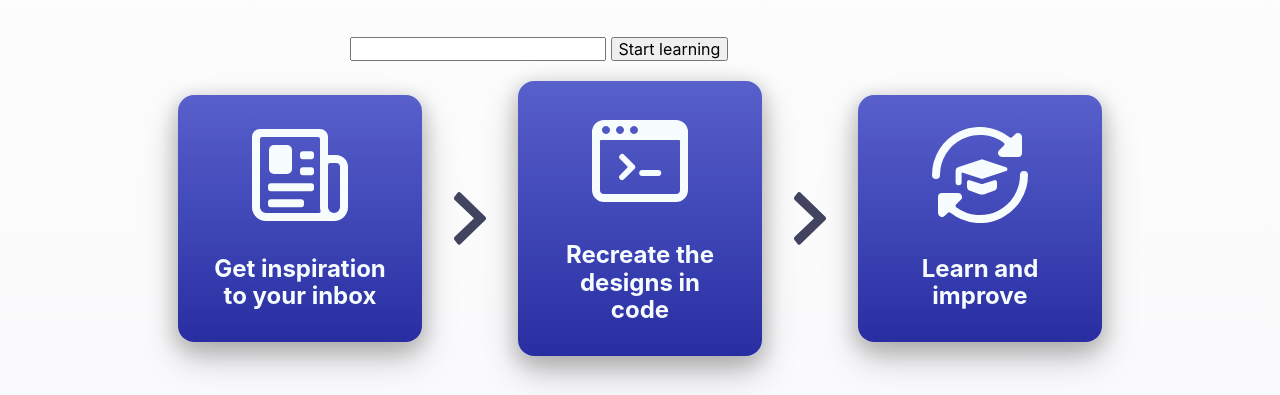
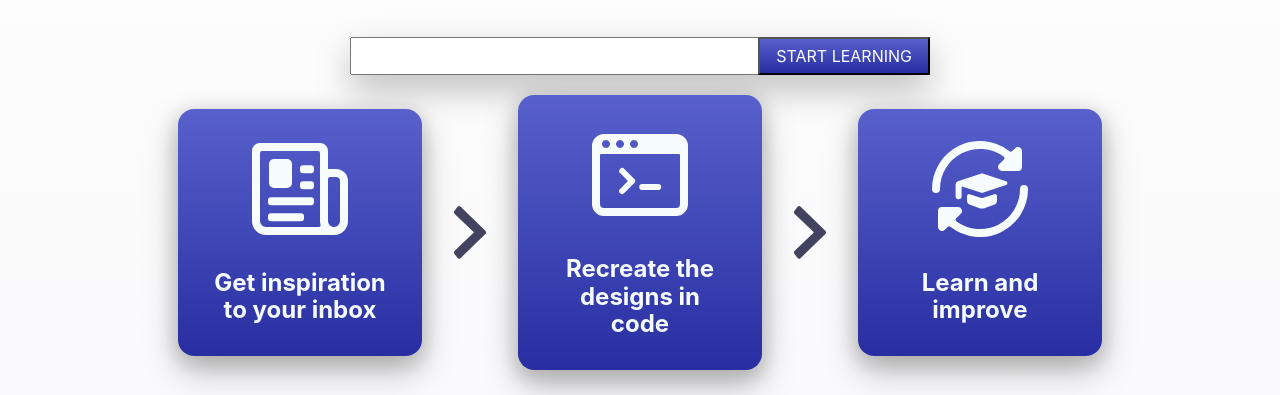
Before and after one commit to mulholio/copy-that-archive, a website: page index.html in a window 1280 px wide. Shown: the part 405-800 px from the top of the page. Drawn offline with nearby package versions, Linux system fonts and the light colour scheme.

Commit message:
basic form styling

```diff
--- a/style.css
+++ b/style.css
@@ -12,6 +12,7 @@
   --purple-gradient: linear-gradient(-180deg, #5860CC 0%, #282EA1 100%);
   /* font */
   --font-stack: -apple-system, BlinkMacSystemFont, "Segoe UI", Roboto, Helvetica, Arial, sans-serif, "Apple Color Emoji", "Segoe UI Emoji", "Segoe UI Symbol";
+  --standard-shadow: 0 5px 15px 6px rgba(0, 0, 0, 0), 0 15px 35px 0 rgba(0, 0, 0, 0.25);
 }
 
 /*
@@ -105,6 +106,23 @@ p .emphasis {
 }
 
 /* sign-up */
+.embeddable-buttondown-form {
+  box-shadow: var(--standard-shadow);
+  display: flex;
+}
+
+.embeddable-buttondown-form input[type="submit"] {
+  margin-left: -5px;
+  padding: 0.5em 1em;
+  background: var(--purple-gradient);
+  color: #fff;
+  text-transform: uppercase;
+}
+
+.embeddable-buttondown-form input[type="email"] {
+  padding: 0.5em 1em;
+  flex-grow: 1;
+}
 
 /* newsletter */
 
```
